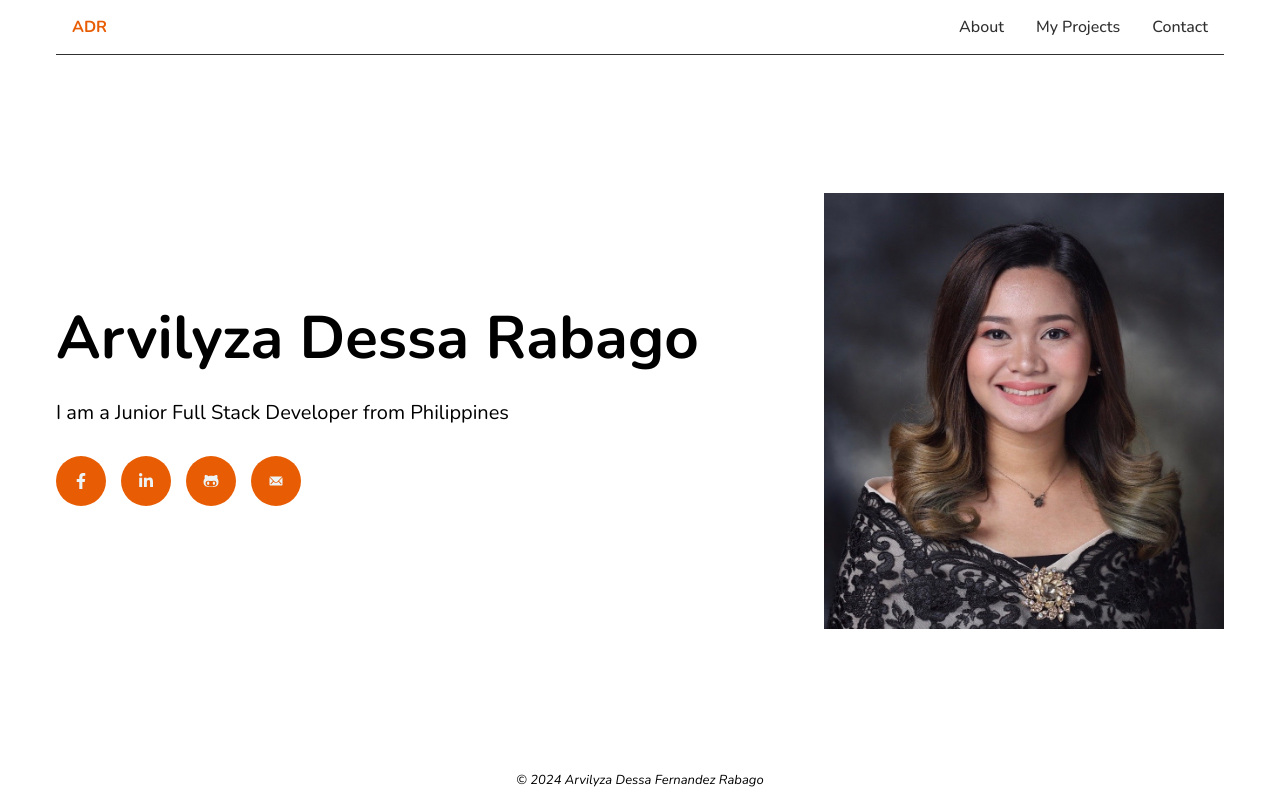
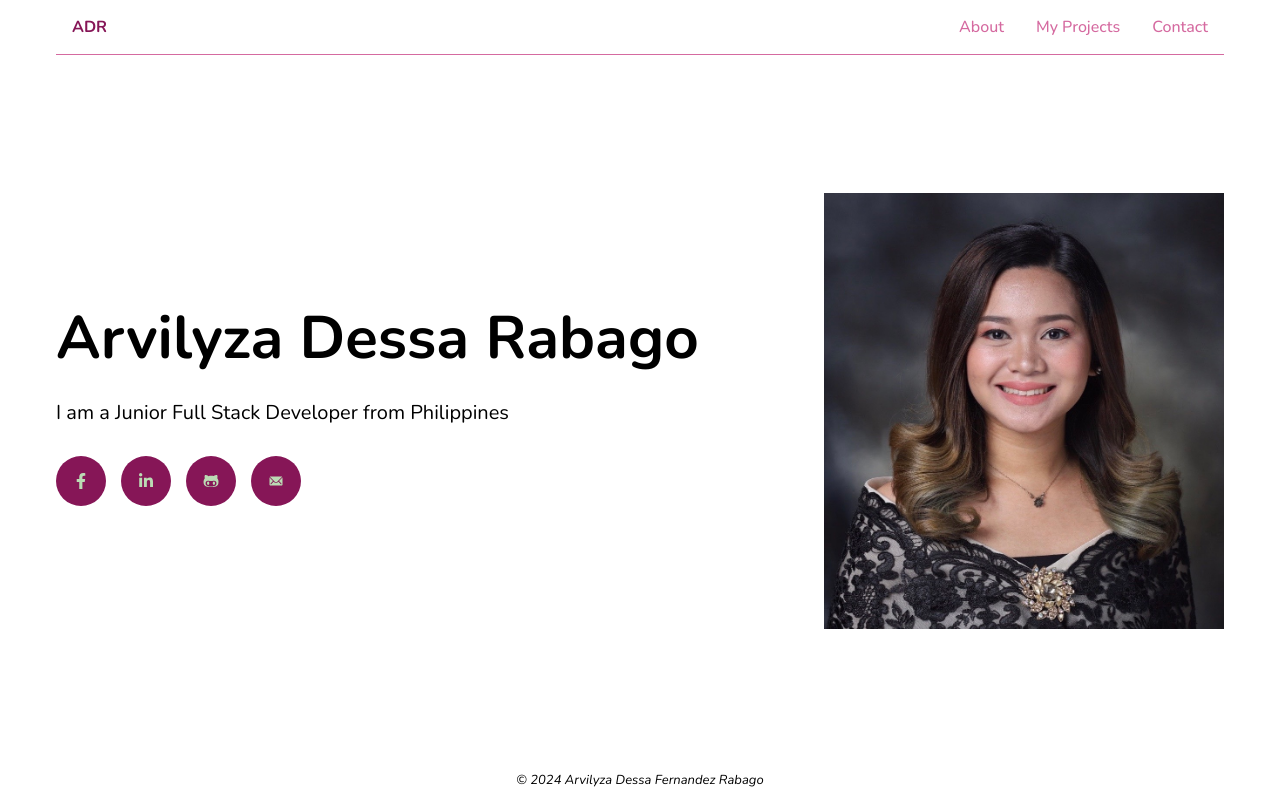
Before and after one commit to arvirabago/arvirabago-portfolio, a React (Vite) app: page / in a window 1280 px wide. Built offline with nearby package versions, Linux system fonts and the light colour scheme.

Commit message:
css colors changed

```diff
--- a/src/index.css
+++ b/src/index.css
@@ -4,10 +4,10 @@
 
 /* CSS VARIABLES */
 :root {
-  --PRIMARY: #e85d04;
-  --SECONDARY: #f48c06;
-  --DARK: #303030;
-  --LIGHT: #edf2f4;
+  --PRIMARY: #861657;
+  --SECONDARY: #A64253;
+  --DARK: #D56AA0;
+  --LIGHT: #BBDBB4;
 }
 
 body {
```
